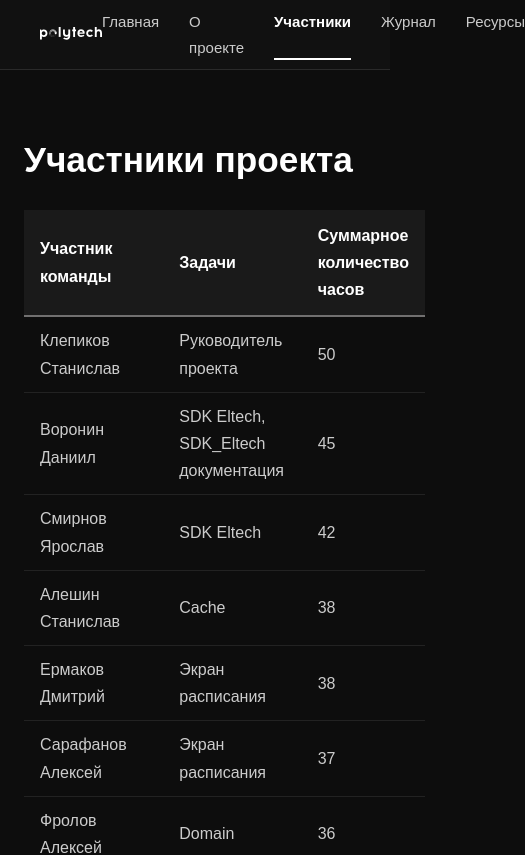
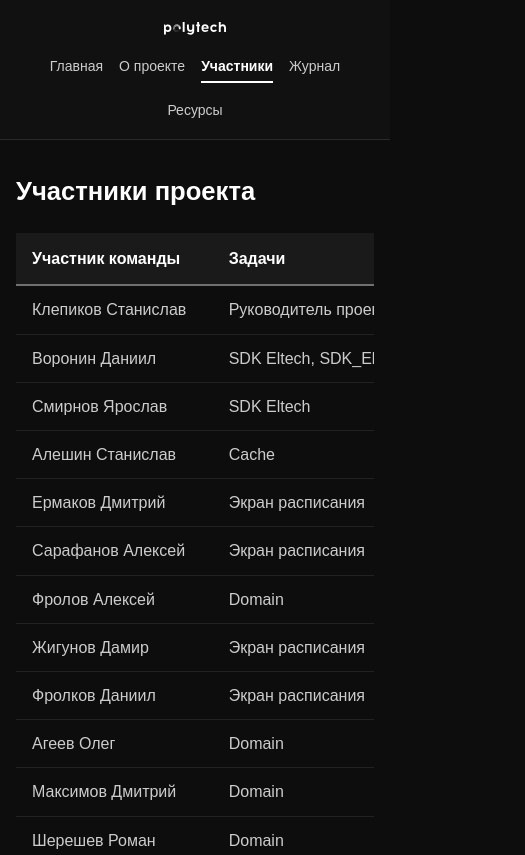
Before and after one commit to sittox/site-Eltech, a plain HTML site: page members.html in a window 390 px wide. Shown: the top 855 px of the page, 525 px wide, since content can reach past the window. Drawn offline with Linux system fonts and the light colour scheme.

Commit message:
Enhance styles for responsiveness and layout
Added responsive styles for smaller screens and improved layout.

```diff
--- a/style.css
+++ b/style.css
@@ -129,3 +129,49 @@ td {
 tr:hover td, tr:hover th {
   background-color: #161616;
 }
+
+/*маленькие экраны*/
+@media (max-width: 768px) {
+
+  /*Шапка*/
+  header {
+    grid-template-columns: 1fr;
+    height: auto;
+    padding: 16px 20px;
+    gap: 12px;
+    justify-items: center;
+  }
+
+  /*Навигация*/
+  nav {
+    flex-wrap: wrap;
+    justify-content: center;
+    gap: 16px;
+  }
+
+  nav a {
+    font-size: 14px;
+  }
+
+  /*Контент*/
+  main {
+    margin: 30px auto;
+    padding: 0 16px;
+  }
+
+  h1 {
+    font-size: 1.6rem;
+  }
+
+  h2 {
+    font-size: 1.1rem;
+  }
+
+  /*Таблица*/
+  table {
+    display: block;
+    overflow-x: auto;
+    white-space: nowrap;
+  }
+
+}
```
